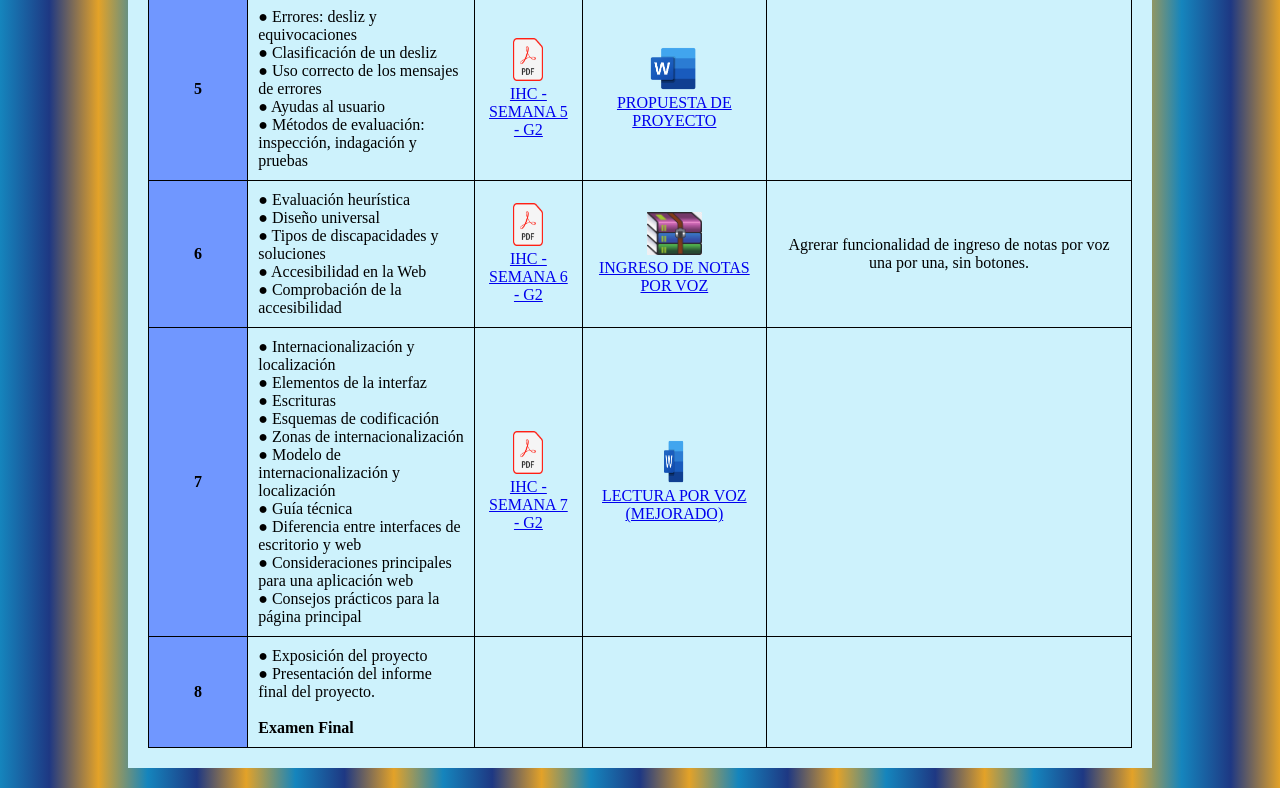
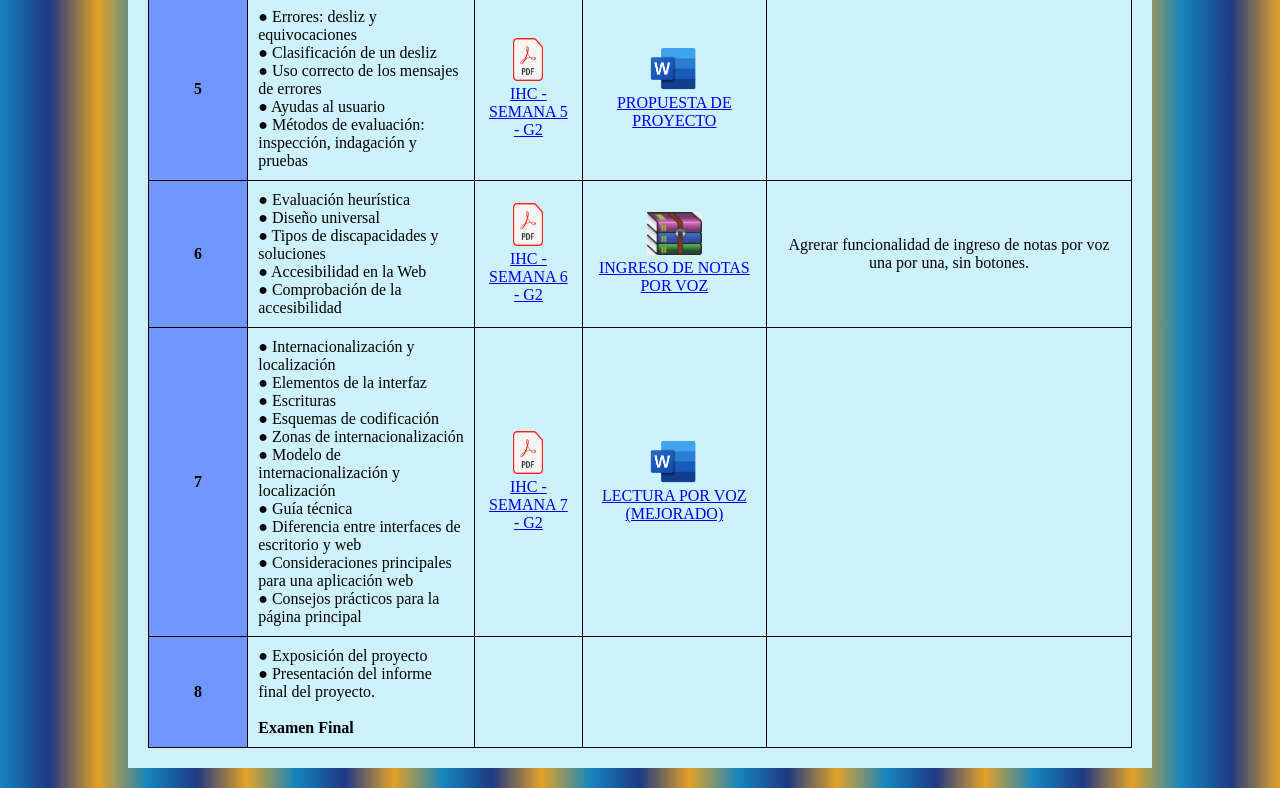
Before and after one commit to frank777ch/IHCweb, a plain HTML site: page index.html in a window 1280 px wide. Shown: the part 2976-3764 px from the top of the page. Drawn offline with Linux system fonts and the light colour scheme; a script that the page names is missing.

Commit message:
Update index.html

```diff
--- a/index.html
+++ b/index.html
@@ -307,7 +307,7 @@
                         <a href="https://drive.google.com/file/d/1LmW-tadovcMnu89mbAVP1vW6ixAEGcqe/view?usp=sharing">IHC - SEMANA 7 - G2</a>
                     </td>
                     <td style="text-align: center; vertical-align: middle;">
-                        <img src="word.png" width="30" height="43" />
+                        <img src="word.png" width="70" height="43" />
                         <br>
                         <a href="https://docs.google.com/document/d/1ukZu4f9Gkzt-V4zBSYk_sRIH2jchRnkXXXjiIcKBWyA/edit?usp=sharing">LECTURA POR VOZ (MEJORADO)</a>
                     </td>  <td></td>
```
